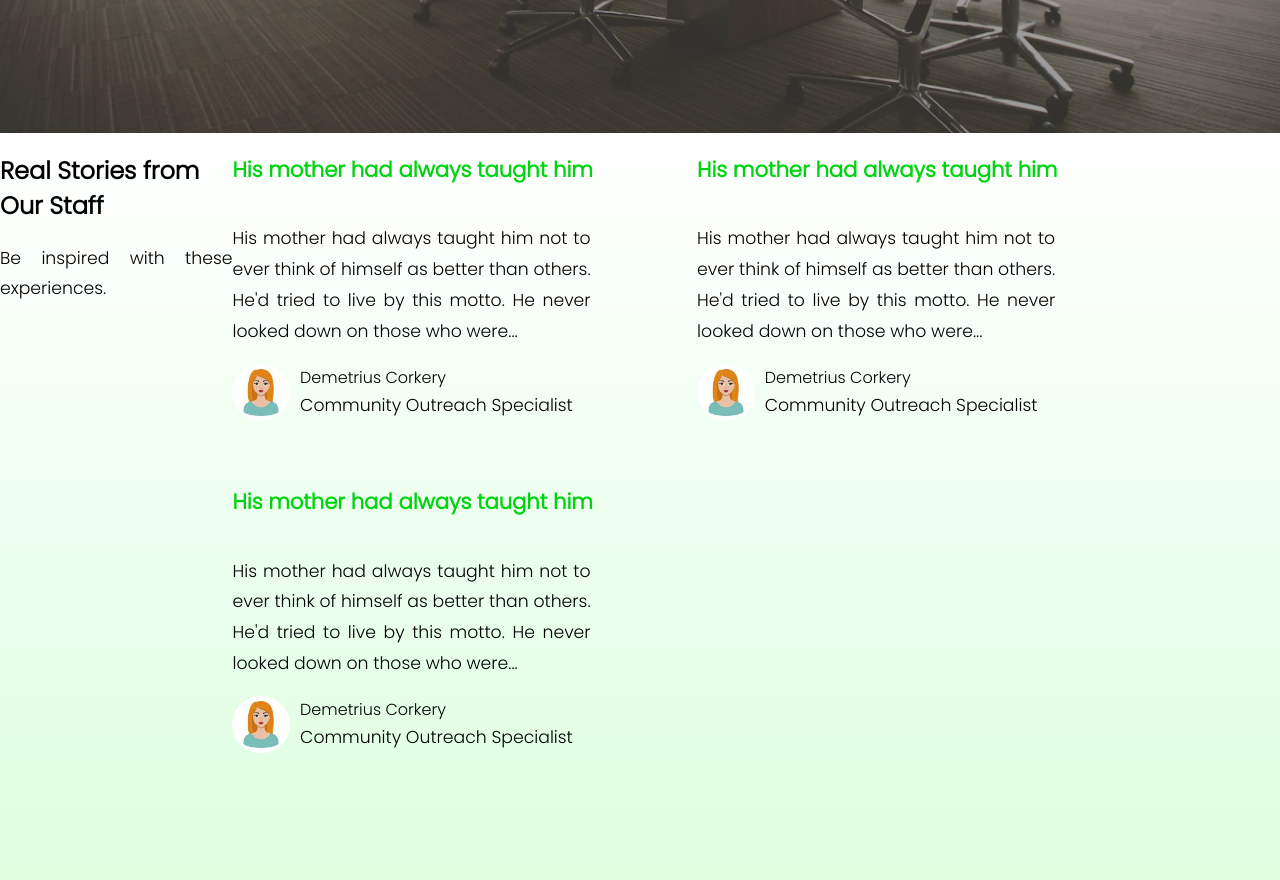
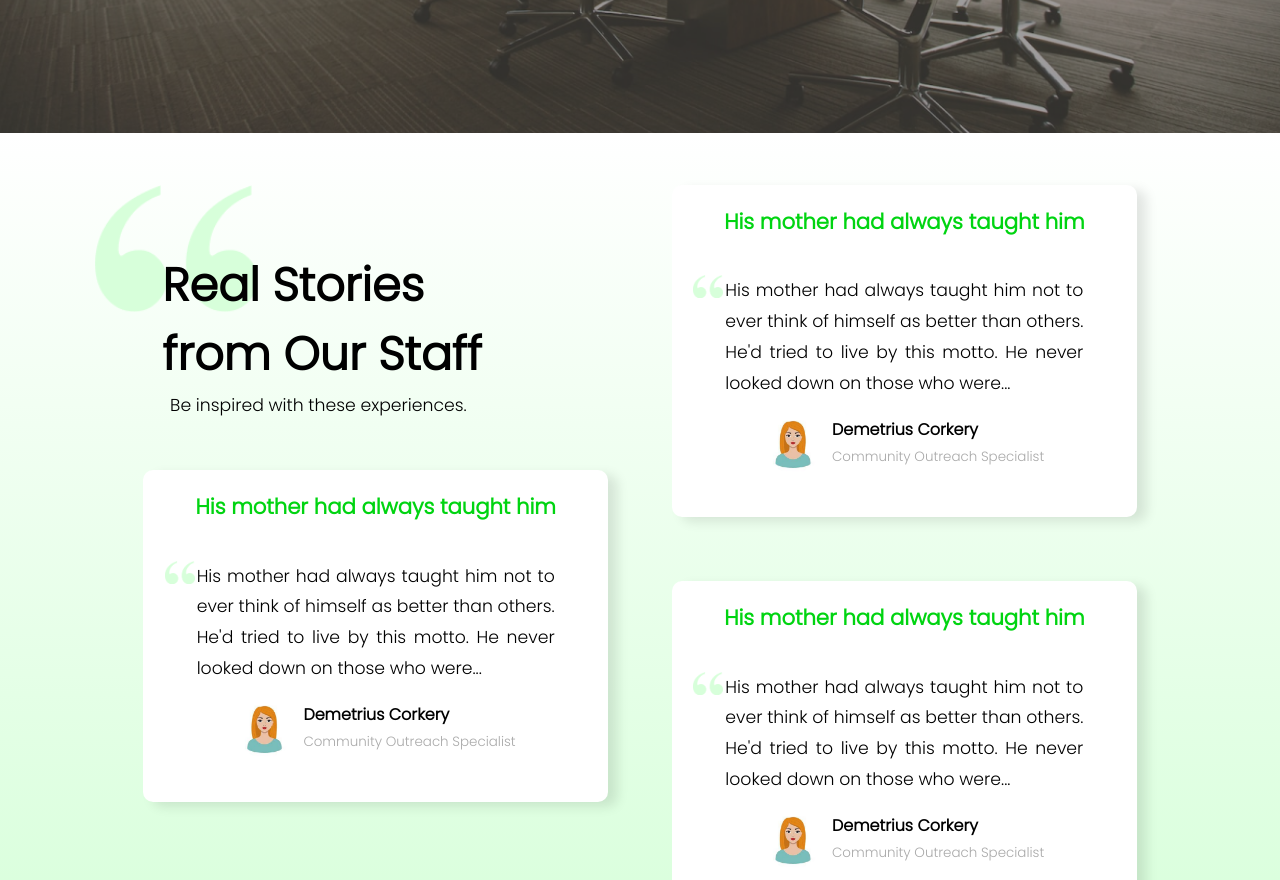
Before and after one commit to aoslovcan/q-slicing-assignment, a website built with webpack: page src/index.html in a window 1280 px wide. Shown: the part 1920-2800 px from the top of the page. Built offline with nearby package versions, Linux system fonts and the light colour scheme; no server answers.

Commit message:
add card and styles

```diff
--- a/src/index.html
+++ b/src/index.html
@@ -73,14 +73,19 @@
     </div>
 </section>
 <section class="c-real-stories">
+
         <div class="c-real-stories__title">
-            <h1 class="title">Real Stories from Our Staff</h1>
+            <div class="icon" style="background-image: url('./static/images/icon.png')">
+            </div>
+            <div class="front">
+                <h1 class="title title--medium">Real Stories from Our Staff</h1>
                 <p class="paragraph">Be inspired with these experiences.</p>
             </div>
-    <div class="posts">
             <div class="card">
+
                 <h3 class="title title--m-size title--green">His mother had always taught him</h3>
                 <p class="paragraph card__content">
+<span class="card__icon" style="background-image: url('./static/images/icon.png')"></span>
                     His mother had always taught him not to ever think of himself as better than others. He'd tried to live by this motto. He never looked down on those who were...
                 </p>
                 <div class="row user-info">
@@ -88,14 +93,17 @@
                         <img src="./static/images/avatar.jpg" alt=""/>
                     </div>
                     <div class="user-info__about">
-                    <span class="title">Demetrius Corkery</span>
-                    <span class="paragraph">Community Outreach Specialist</span>
+                        <span class="title title--bold">Demetrius Corkery</span>
+                        <span class="paragraph user-info__about__profession">Community Outreach Specialist</span>
                     </div>
                 </div>
             </div>
+
+        </div>
+    <div class="column">
         <div class="card">
             <h3 class="title title--m-size title--green">His mother had always taught him</h3>
-            <p class="paragraph card__content">
+            <p class="paragraph card__content"><span class="card__icon" style="background-image: url('./static/images/icon.png')"></span>
                 His mother had always taught him not to ever think of himself as better than others. He'd tried to live by this motto. He never looked down on those who were...
             </p>
             <div class="row user-info">
@@ -103,14 +111,15 @@
                     <img src="./static/images/avatar.jpg" alt=""/>
                 </div>
                 <div class="user-info__about">
-                    <span class="title">Demetrius Corkery</span>
-                    <span class="paragraph">Community Outreach Specialist</span>
+                    <span class="title title--bold">Demetrius Corkery</span>
+                    <span class="paragraph user-info__about__profession">Community Outreach Specialist</span>
                 </div>
             </div>
         </div>
         <div class="card">
             <h3 class="title title--m-size title--green">His mother had always taught him</h3>
             <p class="paragraph card__content">
+                <span class="card__icon" style="background-image: url('./static/images/icon.png')"></span>
                 His mother had always taught him not to ever think of himself as better than others. He'd tried to live by this motto. He never looked down on those who were...
             </p>
             <div class="row user-info">
@@ -118,14 +127,13 @@
                     <img src="./static/images/avatar.jpg" alt=""/>
                 </div>
                 <div class="user-info__about">
-                    <span class="title">Demetrius Corkery</span>
-                    <span class="paragraph">Community Outreach Specialist</span>
+                    <span class="title title--bold">Demetrius Corkery</span>
+                    <span class="paragraph user-info__about__profession">Community Outreach Specialist</span>
                 </div>
             </div>
         </div>
     </div>
 </section>
-    </div>
 
 </body>
 </html>
--- a/src/static/scss/base/common.scss
+++ b/src/static/scss/base/common.scss
@@ -10,6 +10,11 @@
 
 .title {
   font-family: $primary_font;
+  z-index: 9999;
+
+  &--bold{
+    font-weight: bold;
+  }
 
 
   &--xl-size {
@@ -22,6 +27,13 @@
     font-size: 3.6rem;
     max-width: 51rem;
     text-align: center;
+  }
+
+  &--medium{
+    font-size: 2.88rem;
+    margin-left: 3.18rem;
+    margin-top: 0;
+    margin-bottom: -1rem;
   }
 
   &--m-size{
--- a/src/static/scss/components/_real-stories.scss
+++ b/src/static/scss/components/_real-stories.scss
@@ -1,29 +1,51 @@
+.c-real-stories {
+  display: flex;
+  justify-content: center;
+  flex-direction: row;
+  background: linear-gradient(#FFFFFF, #D7FFDA);
+  padding: 20px;
+
+  &__title {
+    position: relative;
+    z-index: 9;
+  }
+
+
+}
+
 .card {
   width: 29.04rem;
   height: 20.76rem;
   border-radius: 10px;
   display: flex;
   flex-direction: column;
+  background-color: white;
+  align-items: center;
+  margin: 2rem;
+  box-shadow: 0.6rem 0.3rem 0.72rem rgb(0 0 0 / 10%);;
 
   &__content {
     width: 22.38rem;
+    position: relative;
+  }
+
+  &__icon {
+    position: absolute;
+    width: 30px;
+    height: 23px;
+    background-size: cover;
+    left: -2rem;
   }
 }
 
-.posts{
+.posts {
   display: flex;
   flex-wrap: wrap;
   flex-direction: row;
+  align-items: center;
+  justify-content: center;
 }
 
-.c-real-stories {
-  height: 55.2rem;
-  display: flex;
-  justify-content: center;
-  align-items: flex-start;
-  flex-direction: row;
-  background: linear-gradient(#FFFFFF, #D7FFDA);
-}
 
 .user-info {
   align-items: center;
@@ -38,5 +60,33 @@
     margin-left: 10px;
     display: flex;
     flex-direction: column;
+
+    &__profession {
+      color: #A9A9A9;
+      font-size: 0.84rem;
+    }
   }
 }
+
+.icon {
+  background-repeat: no-repeat;
+  background-size: cover;
+  width: 10.02rem;
+  height: 126.77px;
+  position: absolute;
+  left: -1rem;
+  top: 2rem;
+
+  &__small {
+    width: 1.2rem;
+    height: 0.96rem;
+  }
+}
+
+.front {
+  display: flex;
+  flex-direction: column;
+  width: 414px;
+  align-items: center;
+  margin-top: 98px;
+}
```
Also changed, not shown: src/static/images/icon.png (added). Lines whose indentation alone changed are shown as unchanged.
